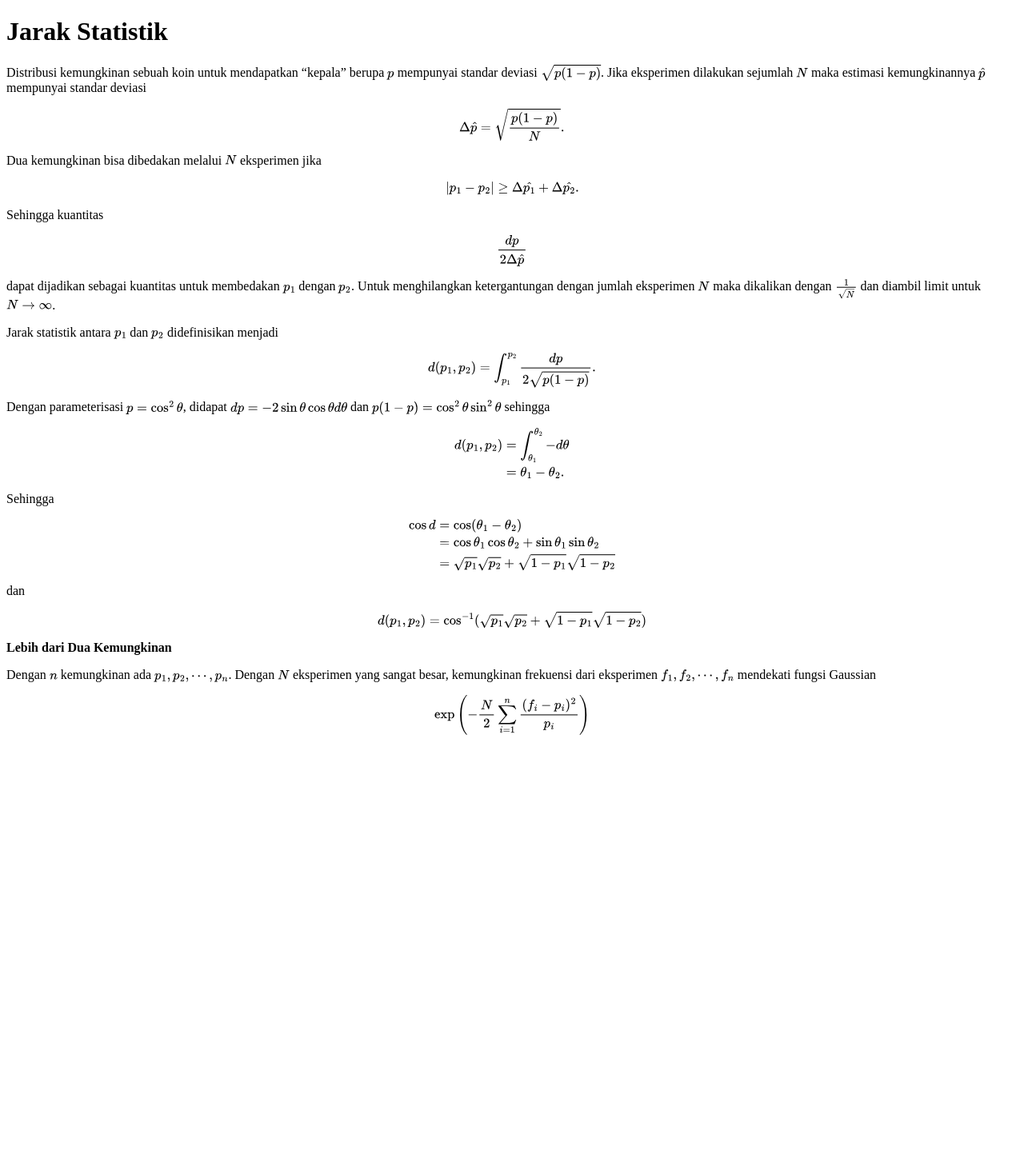
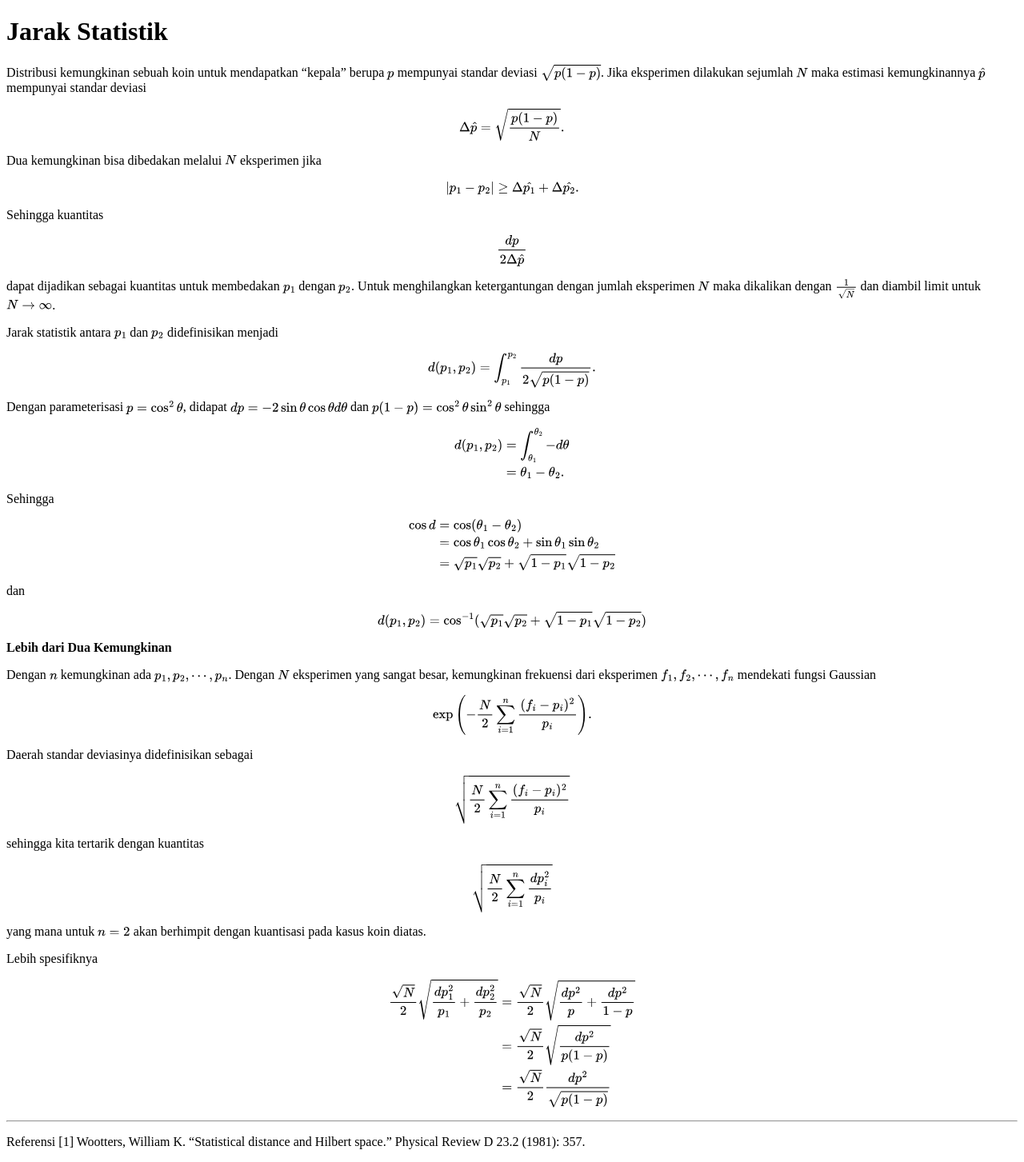
Before and after one commit to dangausuluah/dangausuluah.github.io, a Jekyll site: the page built from _posts/2025-09-15-SDHS.md, in a window 1280 px wide. Shown: the whole page at 80% size. Built offline with Jekyll 4.4.1, drawn with Linux system fonts in a browser that asks for light colours; nearby versions of some CDN libraries; our own code applies the rules of GitHub Pages for plain Markdown files; a script that is not in the unit is left out; comment, search, counter and statistics services are not loaded; before the commit the page ends 935 px from its top, so only the background shows below that.

Commit message:
Update 2025-09-15-SDHS.md

```diff
--- a/_posts/2025-09-15-SDHS.md
+++ b/_posts/2025-09-15-SDHS.md
@@ -60,5 +60,35 @@ $$
 Dengan $n$ kemungkinan ada $p_1, p_2, \cdots, p_n$. Dengan $N$ eksperimen yang sangat besar, kemungkinan frekuensi dari eksperimen $f_1, f_2, \cdots, f_n$ mendekati fungsi Gaussian
 
 $$
-\exp \left( - \frac{N}{2} \sum_{i=1}^n \frac{(f_i - p_i)^2}{p_i} \right)
+\exp \left( - \frac{N}{2} \sum_{i=1}^n \frac{(f_i - p_i)^2}{p_i} \right).
 $$
+
+Daerah standar deviasinya didefinisikan sebagai
+
+$$
+\sqrt{\frac{N}{2} \sum_{i=1}^n \frac{(f_i - p_i)^2}{p_i}}
+$$
+
+sehingga kita tertarik dengan kuantitas
+
+$$
+\sqrt{\frac{N}{2} \sum_{i=1}^n \frac{dp_i^2}{p_i}}
+$$
+
+yang mana untuk $n=2$ akan berhimpit dengan kuantisasi pada kasus koin diatas.
+
+Lebih spesifiknya
+
+$$
+\begin{align*}
+\frac{\sqrt{N}}{2} \sqrt{\frac{dp_1^2}{p_1} + \frac{dp_2^2}{p_2}} &=
+\frac{\sqrt{N}}{2} \sqrt{\frac{dp^2}{p} + \frac{dp^2}{1-p}} \\
+&= \frac{\sqrt{N}}{2} \sqrt{\frac{dp^2}{p(1-p)}}\\
+&= \frac{\sqrt{N}}{2} \frac{dp^2}{\sqrt{p(1-p)}}
+\end{align*}
+$$
+
+
+---
+Referensi
+[1] Wootters, William K. "Statistical distance and Hilbert space." Physical Review D 23.2 (1981): 357.
```
